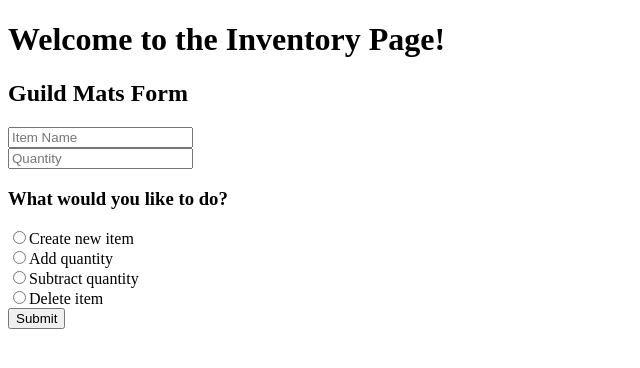
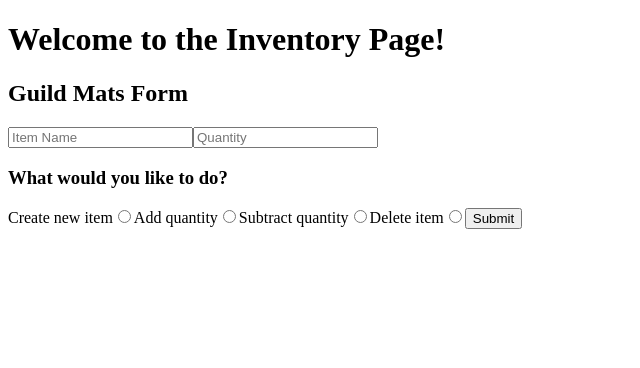
Before and after one commit to mealthebear/guild-app, a React app: page / in a window 1280 px wide. Shown: the top 368 px of the page, without its empty margins (0-640 px from the left). Built offline with nearby package versions, Linux system fonts and the light colour scheme; the HTML template or start-up script is replaced by a standard one.

Commit message:
Rewrote Form component inside of Inventory page

```diff
--- a/client/src/components/App.js
+++ b/client/src/components/App.js
@@ -28,6 +28,11 @@ const App = () => {
     }
   }
 
+  const changeHandler = (event) => {
+    console.log(event.target, event.target.value);
+    return event.target;
+  }
+
   const updateMat = async (newInfo, nameOfMat, action) => {
     let updateInfo = {
       updatedInfo: newInfo,
@@ -43,7 +48,7 @@ const App = () => {
 
   return (
     <>
-      <Inventory getOneMat={getOneMat}/>
+      <Inventory onChange={changeHandler} getOneMat={getOneMat}/>
     </>
   )
 }
--- a/client/src/pages/Inventory.js
+++ b/client/src/pages/Inventory.js
@@ -1,23 +1,34 @@
-import Form from '../components/Form.js';
 import React, { useEffect, useState } from 'react';
 
 const Inventory = (props) => {
-  const inputFields = [
-    { name: 'name', placeholder: 'Item Name', required: 'required' },
-    { name: 'quantity', placeholder: 'Quantity', required: 'required' },
-    { heading: 'What would you like to do?', label: 'Create new item', name: 'action', required: 'required', type: 'radio', defaultValue: 'new' },
-    { label: 'Add quantity', name: 'action', type: 'radio', defaultValue:'add' },
-    { label: 'Subtract quantity', name: 'action', type: 'radio', defaultValue: 'subtract' },
-    { label: 'Delete item', name: 'action', type: 'radio', defaultValue: 'delete' }
-  ];
-
   const [matName, setMat] = useState('');
   const [quantity, setQuantity] = useState(0);
   const [httpAction, setAction] = useState('');
+
   return (
     <div>
       <h1>Welcome to the Inventory Page!</h1>
-      <Form getOneMat={props.getOneMat} heading={'Guild Mats Form'} inputFields={inputFields}/>
+      <form>
+        <h2>Guild Mats Form</h2>
+        <input name="name" onChange={(event) => setMat(props.onChange(event))} placeholder="Item Name" required />
+        <input name="quantity" onChange={(event) => setQuantity(props.onChange(event))} placeholder="Quantity" required />
+        <h3>What would you like to do?</h3>
+
+        <label htmlFor="create">Create new item</label>
+        <input name="crud" onChange={(event) => setAction(props.onChange(event))} type="radio" defaultValue="create" required />
+
+        <label htmlFor="add">Add quantity</label>
+        <input name="crud" onChange={(event) => setAction(props.onChange(event))} type="radio" defaultValue="add" />
+
+        <label htmlFor="subtract">Subtract quantity</label>
+        <input name="crud" onChange={(event) => setAction(props.onChange(event))} type="radio" defaultValue="subtract" />
+
+        <label htmlFor="delete">Delete item</label>
+        <input name="crud" onChange={(event) => setAction(props.onChange(event))} type="radio" defaultValue="delete" />
+
+        <input type="submit" value="Submit" />
+
+      </form>
     </div>
   )
 }
```
